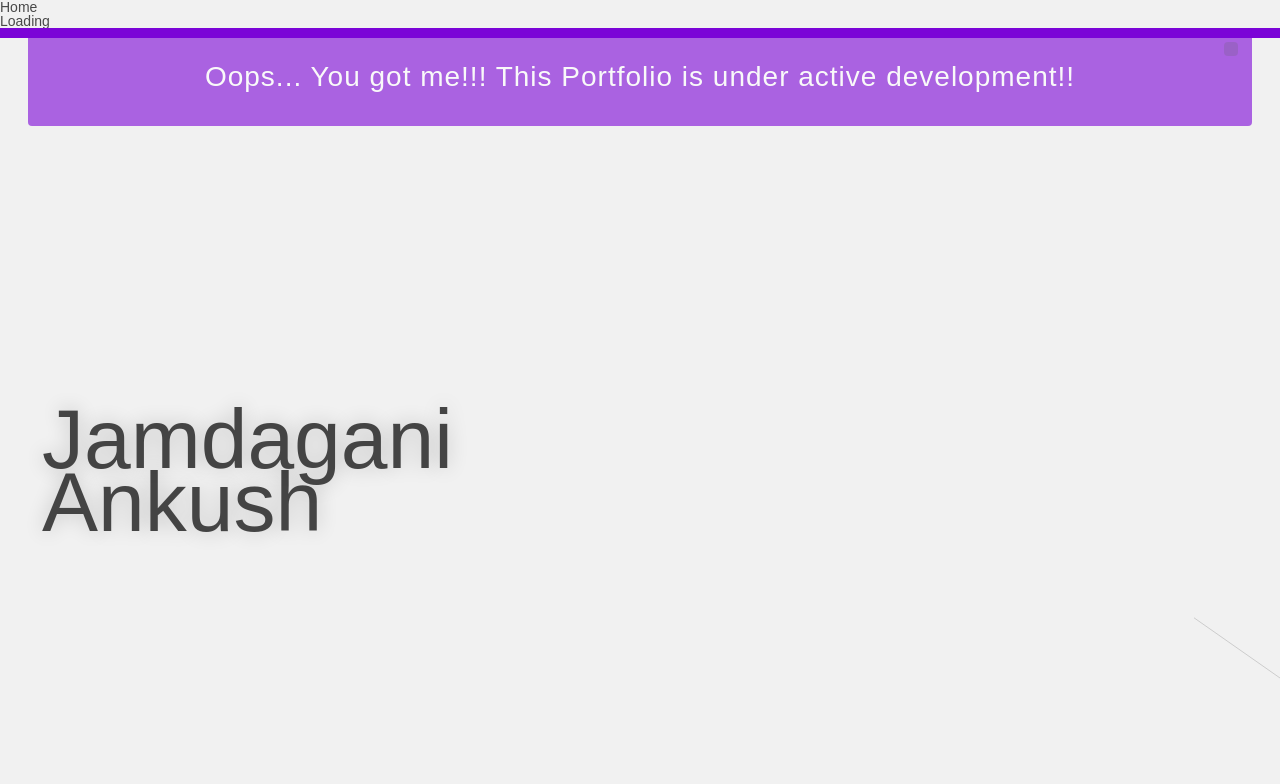
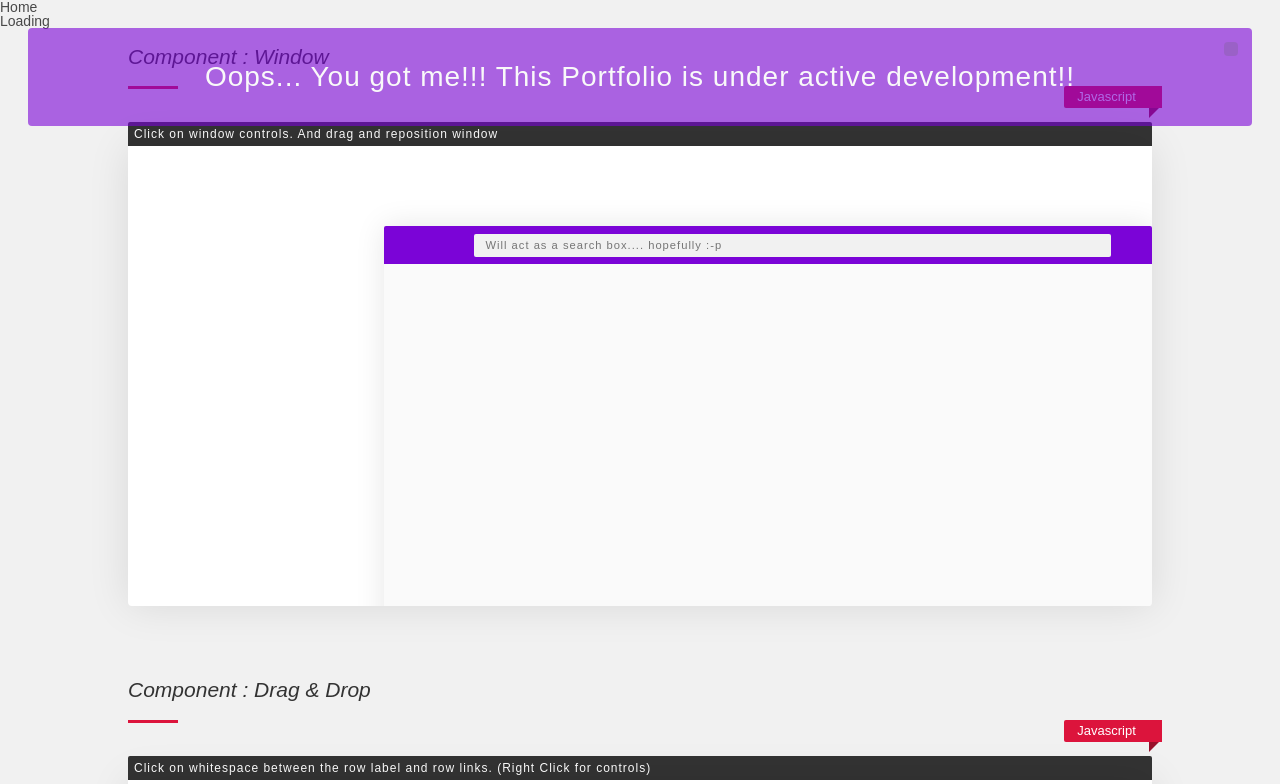
Before and after one commit to ankushjamdagani/portfolio, a React app: page / in a window 1280 px wide. Shown: the top 784 px of the page. Built offline with nearby package versions, Linux system fonts and the light colour scheme; some icons are missing.

Commit message:
routes changed

```diff
--- a/src/app.jsx
+++ b/src/app.jsx
@@ -10,11 +10,11 @@
 		<Router>
 			<div>
 				<ul>
-					<li><Link to="/">Home</Link></li>
-					<li><Link to="/loading">Loading</Link></li>
+					<li><Link to="/portfolio/">Home</Link></li>
+					<li><Link to="/portfolio/loading">Loading</Link></li>
 				</ul>
-				<Route exact path="/" component={CoverPage} />
-				<Route path="/loading" component={LoadingPage} />
+				<Route exact path="/portfolio/" component={CoverPage} />
+				<Route path="/portfolio/loading" component={LoadingPage} />
 			</div>
 	    </Router>
 	</Provider>
```
Also changed, not shown: 1 other file (tests, documents, lock files or other folders).
